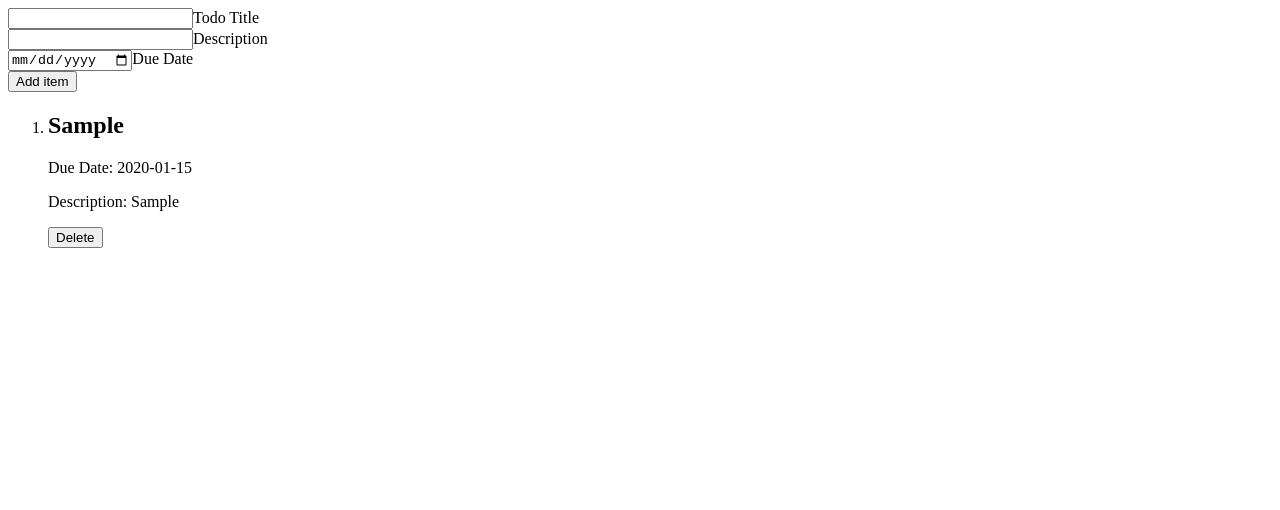
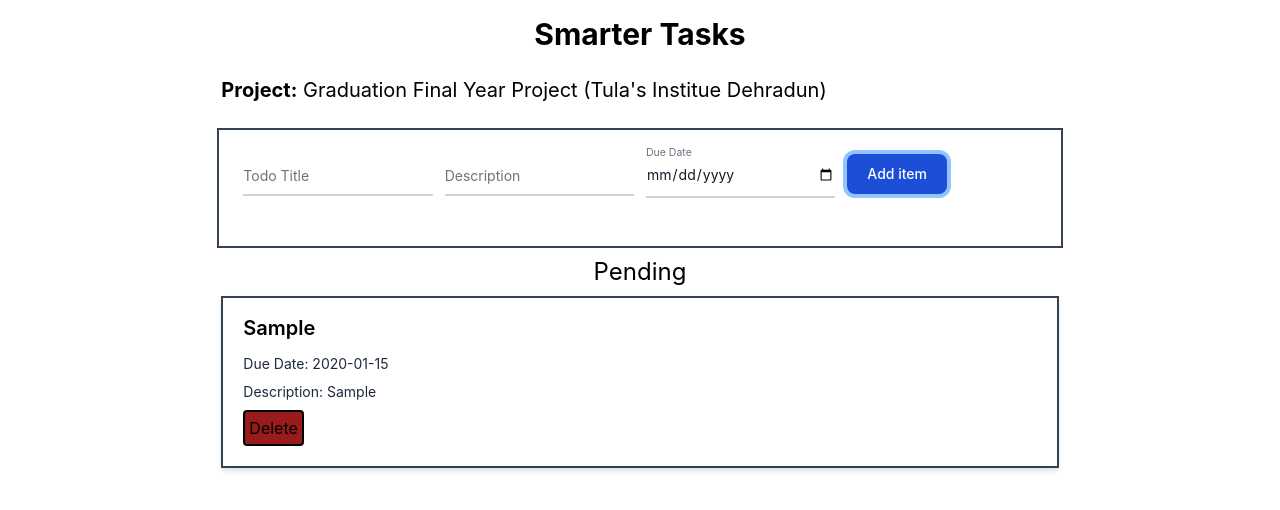
Before and after one commit to IamAnkitR/wd-301, a React (Create React App) app in the folder smarter-tasks/: page / in a window 1280 px wide. Both pictures are taken after typing "Sample", "Sample", "2020-01-15" into the empty fields and a click on the button "Add item". Shown: the top 510 px of the page. Built offline with nearby package versions, Linux system fonts and the light colour scheme.

Commit message:
style update

```diff
--- a/smarter-tasks/package.json
+++ b/smarter-tasks/package.json
@@ -39,5 +39,8 @@
       "last 1 firefox version",
       "last 1 safari version"
     ]
+  },
+  "devDependencies": {
+    "tailwindcss": "^3.3.2"
   }
 }
--- a/smarter-tasks/src/App.css
+++ b/smarter-tasks/src/App.css
@@ -32,6 +32,7 @@
   from {
     transform: rotate(0deg);
   }
+
   to {
     transform: rotate(360deg);
   }
--- a/smarter-tasks/src/Task.tsx
+++ b/smarter-tasks/src/Task.tsx
@@ -1,6 +1,3 @@
-import React from "react";
-import "./TaskCard.css";
-
 interface TaskProp {
   deleteTask: (title: string) => void;
   title: string;
@@ -10,13 +7,17 @@ interface TaskProp {
 
 const Task = (props: TaskProp) => {
   return (
-    <div className="TaskItem shadow-md border border-slate-100">
-      <h2 className="text-base font-bold my-1">{props.title}</h2>
-      <p className="text-sm text-slate-500">Due Date: {props.dueDate}</p>
-      <p className="text-sm text-slate-500">Description: {props.description}</p>
+    <div className="shadow-md border-2 border-slate-700 p-4 m-2 ">
+      <h2 className="text-base font-semibold text-xl pl-1 pb-2 ">
+        {props.title}
+      </h2>
+      <p className="text-sm text-slate-800 p-1">Due Date: {props.dueDate}</p>
+      <p className="text-sm text-slate-800 p-1">
+        Description: {props.description}
+      </p>
       <button
         id="deleteTaskButton"
-        className="deleteTaskButton"
+        className="deleteTaskButton border-2 border-black p-1 m-1 bg-red-800 border rounded"
         onClick={() => {
           props.deleteTask(props.title);
         }}
--- a/smarter-tasks/src/TaskApp.tsx
+++ b/smarter-tasks/src/TaskApp.tsx
@@ -1,4 +1,3 @@
-import React from "react";
 import { TaskItem } from "./types";
 import TaskForm from "./TaskForm";
 import TaskList from "./TaskList";
@@ -27,8 +26,27 @@ const TaskApp = (props: TaskAppProp) => {
 
   return (
     <div>
-      <TaskForm addTask={addTask} />
-      <TaskList tasks={taskAppState.tasks} deleteTask={deleteTask} />
+      <div className="grid grid-cols-6 ">
+        <div className="col-start-2 col-span-4">
+          <p className="text-3xl flex justify-center p-4">
+            <strong>Smarter Tasks</strong>
+          </p>
+          <p className="text-xl p-2 mb-4">
+            <strong>Project:</strong> Graduation Final Year Project (Tula's
+            Institue Dehradun)
+          </p>
+          <div className="addTask border-2 border-slate-700 p-6 m-1 justify-center flex">
+            <TaskForm addTask={addTask} />
+          </div>
+          <div className="container">
+            <h1 className="flex justify-center text-2xl font-thin m-2">
+              <strong>Pending</strong>
+            </h1>
+
+            <TaskList tasks={taskAppState.tasks} deleteTask={deleteTask} />
+          </div>
+        </div>
+      </div>
     </div>
   );
 };
--- a/smarter-tasks/src/TaskCard.css
+++ b/smarter-tasks/src/TaskCard.css
@@ -1,5 +1,6 @@
 .TaskItem {
-    /* border: 1px solid #DFDFDF; */
+    border: 3px solid #646363;
     border-radius: 4px;
-    padding: 10
-  }
+    padding: 6px 8px;
+    margin-bottom: 1rem;
+}
--- a/smarter-tasks/src/TaskForm.tsx
+++ b/smarter-tasks/src/TaskForm.tsx
@@ -1,6 +1,5 @@
 import React, { useState } from "react";
 import { TaskItem } from "./types";
-import "./TaskCard.css";
 
 interface TaskFormProps {
   addTask: (task: TaskItem) => void;
@@ -46,7 +45,7 @@ const TaskForm = (props: TaskFormProps) => {
   };
   return (
     <form onSubmit={addTask}>
-      <div className="grid md:grid-cols-4 md:gap-3">
+      <div className="grid md:grid-cols-4 md:gap-3 ">
         <div className="relative z-0 w-full mb-6 group">
           <input
             id="todoTitle"
--- /dev/null
+++ b/smarter-tasks/src/index.css
@@ -0,0 +1,17 @@
+@tailwind base;
+@tailwind components;
+@tailwind utilities;
+
+body {
+    margin: 0;
+    font-family: -apple-system, BlinkMacSystemFont, "Segoe UI", "Roboto", "Oxygen",
+        "Ubuntu", "Cantarell", "Fira Sans", "Droid Sans", "Helvetica Neue",
+        sans-serif;
+    -webkit-font-smoothing: antialiased;
+    -moz-osx-font-smoothing: grayscale;
+}
+
+code {
+    font-family: source-code-pro, Menlo, Monaco, Consolas, "Courier New",
+        monospace;
+}
--- /dev/null
+++ b/smarter-tasks/tailwind.config.js
@@ -0,0 +1,8 @@
+/** @type {import('tailwindcss').Config} */
+module.exports = {
+  content: ["./src/**/*.{js,jsx,ts,tsx}"],
+  theme: {
+    extend: {},
+  },
+  plugins: [],
+};
```
Also changed, not shown: smarter-tasks/src/index.tsx (+6 -5 lines), smarter-tasks/src/App.tsx (line endings or trailing spaces), 2 other files (tests, documents, lock files or other folders).
